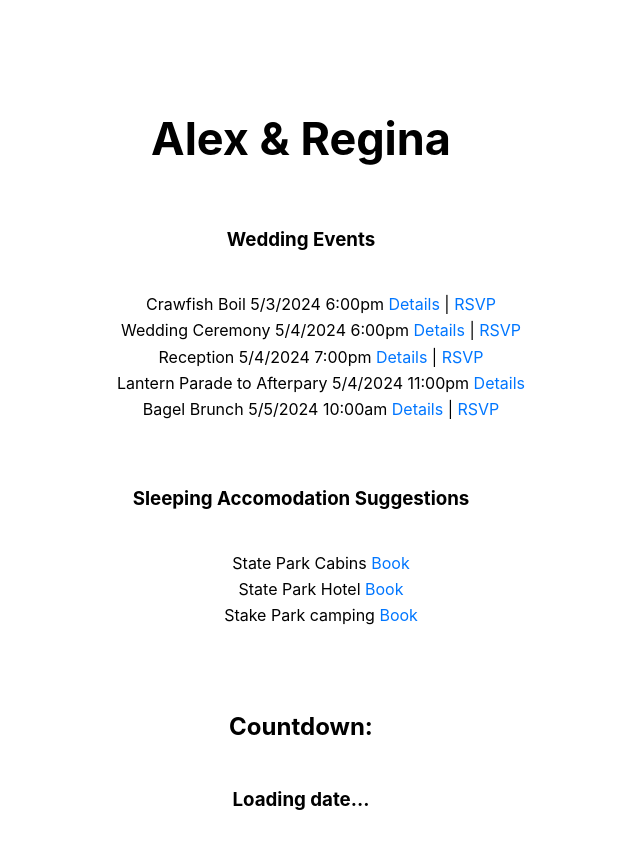
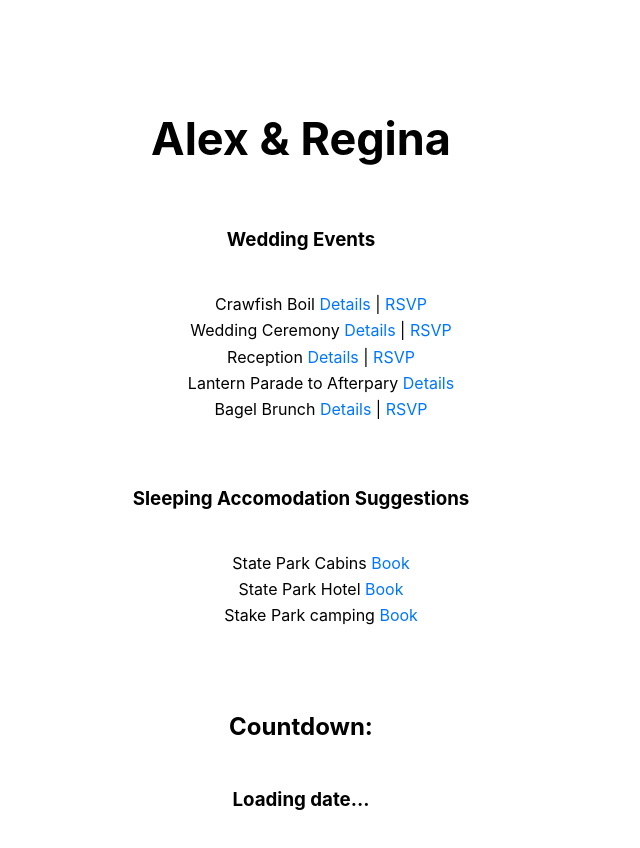
Before and after one commit to Human-Coop/create-react-app, a React (Create React App) app: page / in a window 1280 px wide. Shown: the top 848 px of the page, without its empty margins (339-979 px from the left). Built offline with nearby package versions, Linux system fonts and the light colour scheme; no server answers.

Commit message:
remove date/times from list

```diff
--- a/src/App.js
+++ b/src/App.js
@@ -20,11 +20,11 @@ function App() {
         Wedding Events
       </h3>
       <ul>
-        <li>Crawfish Boil 5/3/2024 6:00pm <a>Details</a> | <a>RSVP</a></li>
-        <li>Wedding Ceremony 5/4/2024 6:00pm <a>Details</a> | <a>RSVP</a></li>
-        <li>Reception 5/4/2024 7:00pm <a>Details</a> | <a>RSVP</a></li>
-        <li>Lantern Parade to Afterpary 5/4/2024 11:00pm <a>Details</a></li>
-        <li>Bagel Brunch 5/5/2024 10:00am <a>Details</a> | <a>RSVP</a></li>
+        <li>Crawfish Boil <a>Details</a> | <a>RSVP</a></li>
+        <li>Wedding Ceremony <a>Details</a> | <a>RSVP</a></li>
+        <li>Reception <a>Details</a> | <a>RSVP</a></li>
+        <li>Lantern Parade to Afterpary <a>Details</a></li>
+        <li>Bagel Brunch <a>Details</a> | <a>RSVP</a></li>
       </ul>
       <br />
       <h3>
```
